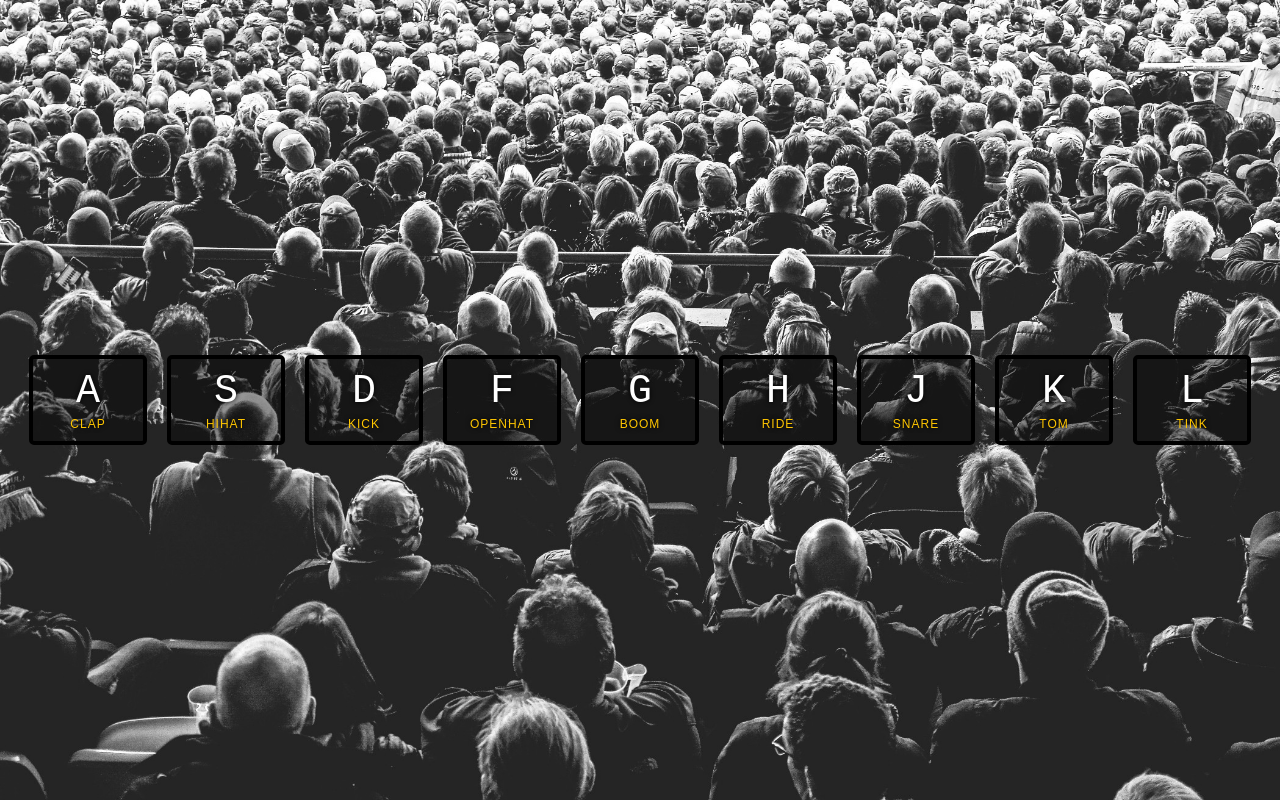
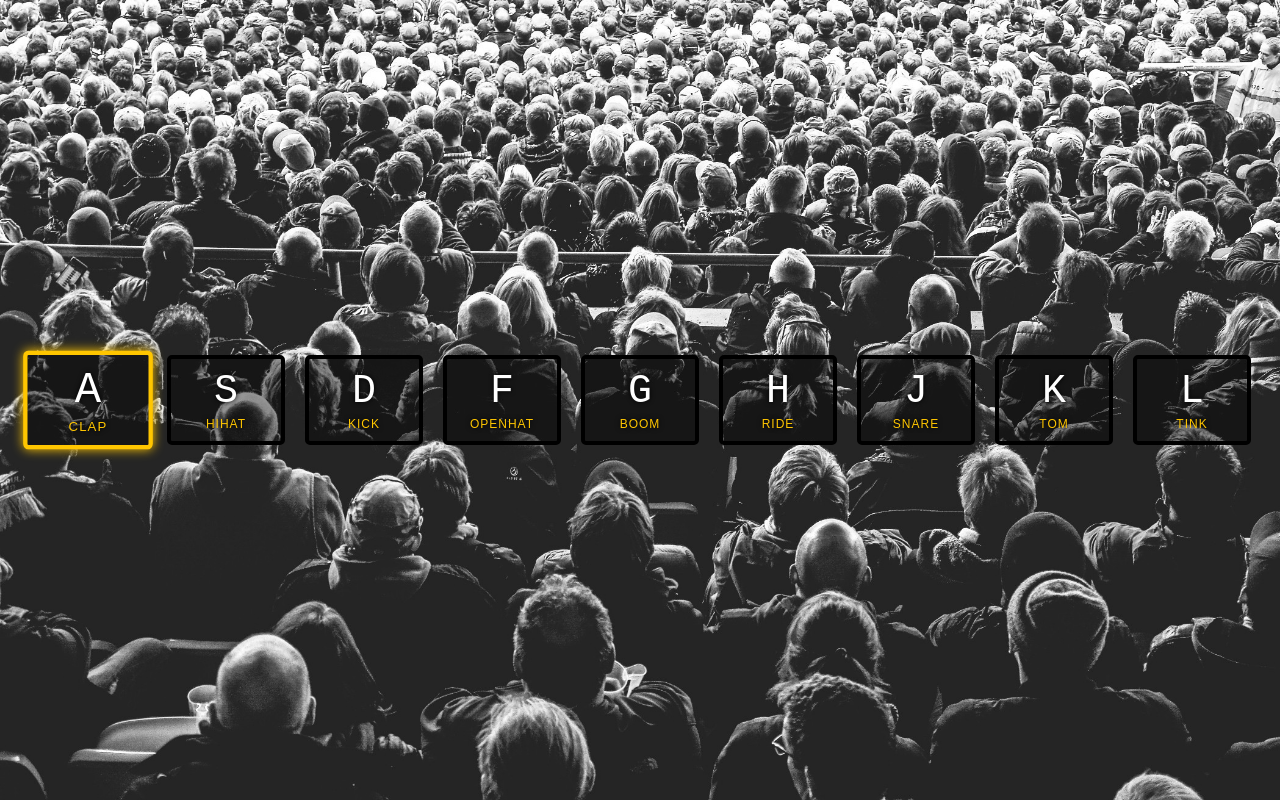
Before and after one commit to tjnaz/odin-project, a plain HTML site: page curriculum/01-foundations/3-js/11-dom-manipulation/1-JavaScriptDrumKit/index-START.html in a window 1280 px wide. In both pictures the pointer is over the element 88 px from the left and 400 px from the top of the page. Drawn offline with Linux system fonts and the light colour scheme.

Commit message:
Make minor changes to the format

```diff
--- a/curriculum/01-foundations/3-js/11-dom-manipulation/1-JavaScriptDrumKit/style.css
+++ b/curriculum/01-foundations/3-js/11-dom-manipulation/1-JavaScriptDrumKit/style.css
@@ -32,6 +32,7 @@ body,html {
   text-shadow: 0 0 .5rem black;
 }
 
+.key:hover,
 .playing {
   transform: scale(1.1);
   border-color: #ffc600;
```
